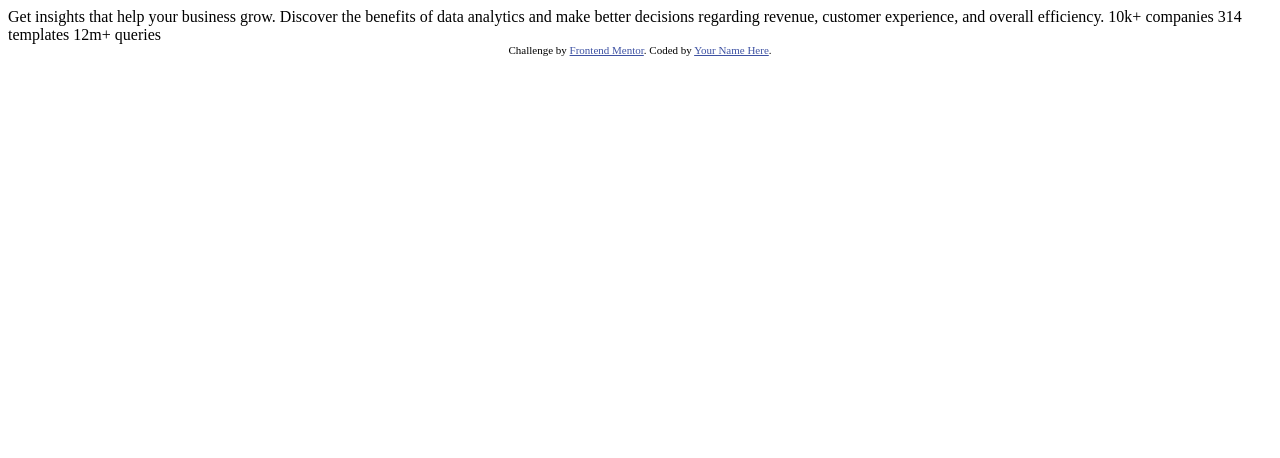
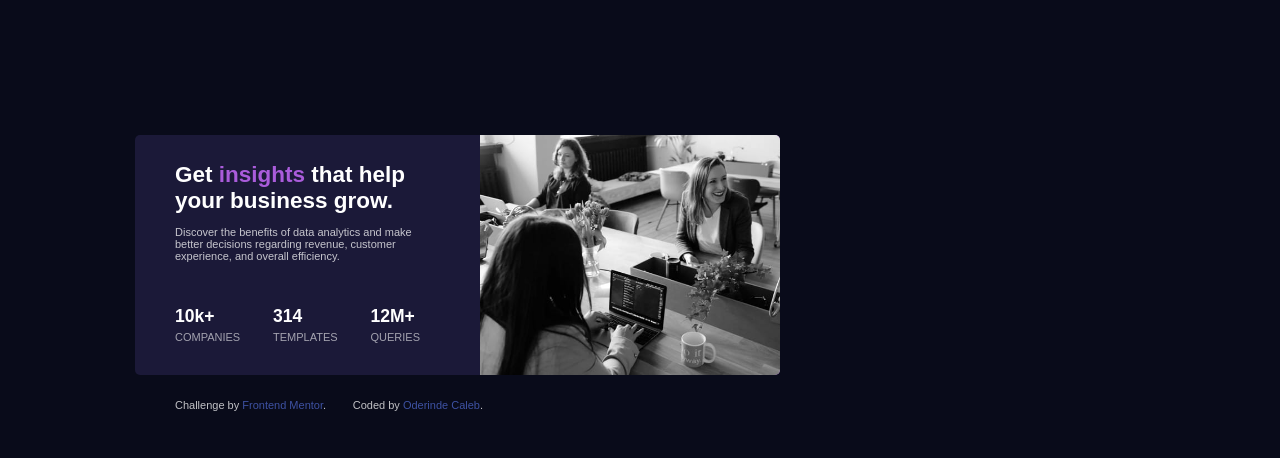
Before and after one commit to Oderindecaleb/stats-preview-card-component-main, a plain HTML site: page index.html in a window 1280 px wide. Drawn offline with Linux system fonts and the light colour scheme.

Commit message:
style update

```diff
--- a/index.html
+++ b/index.html
@@ -1,33 +1,51 @@
 <!DOCTYPE html>
 <html lang="en">
+
 <head>
-  <meta charset="UTF-8">
-  <meta name="viewport" content="width=device-width, initial-scale=1.0"> <!-- displays site properly based on user's device -->
+    <meta charset="UTF-8">
+    <meta name="viewport" content="width=device-width, initial-scale=1.0">
+    <!-- displays site properly based on user's device -->
 
-  <link rel="icon" type="image/png" sizes="32x32" href="./images/favicon-32x32.png">
+    <link rel="icon" type="image/png" sizes="32x32" href="./images/favicon-32x32.png">
 
-  <title>Frontend Mentor | Stats preview card component</title>
+    <title>Frontend Mentor | Stats preview card component</title>
+    <link rel="stylesheet" href="style.css">
+    <!-- Feel free to remove these styles or customise in your own stylesheet 👍 -->
+</head>
 
-  <!-- Feel free to remove these styles or customise in your own stylesheet 👍 -->
-  <style>
-    .attribution { font-size: 11px; text-align: center; }
-    .attribution a { color: hsl(228, 45%, 44%); }
-  </style>
-</head>
 <body>
+    <div class="header">
+        <div>
+            <h2>Get <a>insights</a> that help your business grow. </h2>
+        </div>
+        <div>
+            <p>Discover the benefits of data analytics and make better decisions regarding revenue, customer experience, and overall efficiency.</p>
+        </div>
+        <div class="stats">
+            <div class="statscontent">
+                <h3>10k+</h3>
+                <p>COMPANIES</p>
+            </div>
+            <div class="statscontent">
+                <h3>314 </h3>
+                <p>TEMPLATES</p>
+            </div>
+            <div class="statscontent">
+                <h3>12M+</h3>
+                <p>QUERIES</p>
+            </div>
+        </div>
 
-  Get insights that help your business grow.
 
-  Discover the benefits of data analytics and make better decisions regarding revenue, customer
-  experience, and overall efficiency.
+        <div class="attribution">
+            <p>Challenge by <a href="https://www.frontendmentor.io?ref=challenge" target="_blank">Frontend Mentor</a>.</p>
+            <p>Coded by <a href="#">Oderinde Caleb</a>.</p>
+        </div>
+    </div>
+    <div>
+        <img src="/images/image-header-desktop.jpg" alt="header.jpg">
+    </div>
 
-  10k+ companies
-  314 templates
-  12m+ queries
+</body>
 
-  <div class="attribution">
-    Challenge by <a href="https://www.frontendmentor.io?ref=challenge" target="_blank">Frontend Mentor</a>.
-    Coded by <a href="#">Your Name Here</a>.
-  </div>
-</body>
 </html>
--- /dev/null
+++ b/style.css
@@ -0,0 +1,80 @@
+* {
+    padding: 0px;
+    margin: 0px;
+    box-sizing: border-box;
+    font-family: Arial, Helvetica, sans-serif;
+    font-weight: 400, 700;
+}
+
+body {
+    display: flex;
+    justify-content: space-betwee;
+    background-color: hsl(233, 47%, 7%);
+    margin: 9em;
+    Font-size: 15px
+}
+
+.header {
+    background-color: hsl(244, 38%, 16%);
+    height: 16em;
+    width: 23em;
+    padding-top: 27px;
+    padding-left: 40px;
+    padding-right: 60px;
+    text-align: cente;
+    border-top-left-radius: 5px;
+    border-bottom-left-radius: 5px;
+}
+
+h2 {
+    color: hsl(0, 0%, 100%);
+}
+
+h2 a {
+    color: hsl(277, 64%, 61%);
+}
+
+p {
+    color: hsla(0, 0%, 100%, 0.75);
+    font-size: 11px;
+    text-align-last: let;
+    padding-top: 1.1em;
+    padding-bottom: 4em;
+}
+
+.stats {
+    display: flex;
+    justify-content: space-between;
+}
+
+.statscontent p {
+    color: hsla(0, 0%, 100%, 0.6);
+    padding-top: 4px;
+    font-size: 11px;
+}
+
+h3 {
+    color: hsl(0, 0%, 100%)
+}
+
+.attribution {
+    font-size: 11px;
+    text-align: center;
+    color: white;
+    width: 28em;
+    display: flex;
+    justify-content: space-between;
+}
+
+.attribution a {
+    color: hsl(228, 45%, 44%);
+    text-decoration: none;
+}
+
+img {
+    height: 16em;
+    width: 20em;
+    background-color: hsl(277, 64%, 61%);
+    border-top-right-radius: 5px;
+    border-bottom-right-radius: 5px;
+}
```
